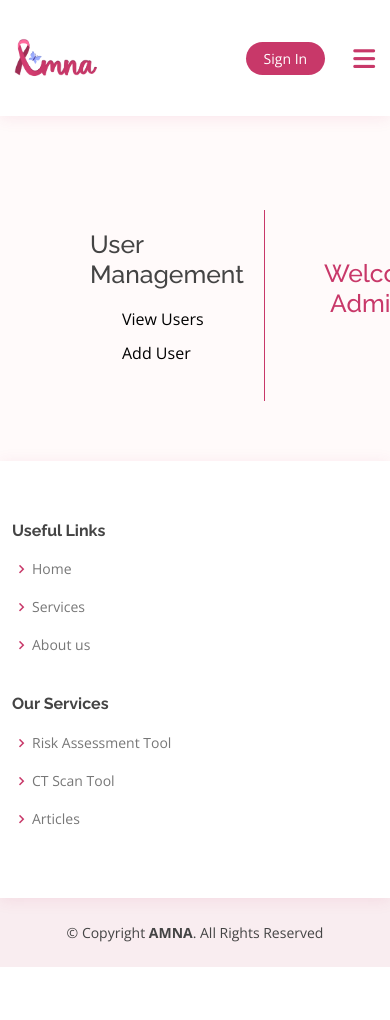
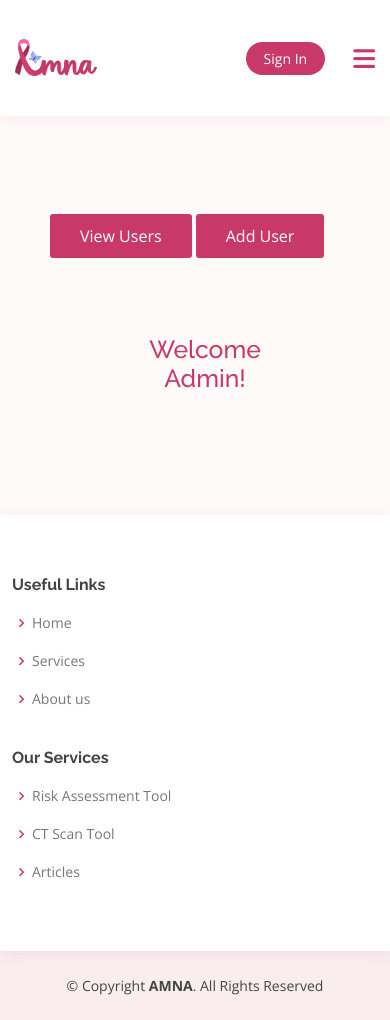
Before and after one commit to Aya-Hossam/Amna_Graduation_Project, a Flask app: page /admin in a window 390 px wide; the page is wider, and only the part inside the window is pictured. Before the commit the page ends 967 px from the top of that part, so only its background shows below. Run offline with Flask 3, Linux system fonts and the light colour scheme; some libraries are stand-ins or nearby versions.

Commit message:
admin responsive dashboard
1) sidebar is displayed as none on mobile
2) two buttons are displayed as none on the large screen and displayed only on mobile screen
3) the main container in flex on the large screen but every div is inline on moblie
4) java script for linking the two buttons wit the view users and add users functions

```diff
--- a/static/css/style.css
+++ b/static/css/style.css
@@ -1073,69 +1073,6 @@ section {
 }
 
 /*--------------------------------------------------------------
-Articles Old
---------------------------------------------------------------*/
-/* .articles {
-  overflow: hidden;
-  margin-top: 100px;
-}
-
-.articles .nav-tabs {
-  border: 0;
-}
-
-.articles .nav-link {
-  border: 0;
-  padding: 12px 15px 12px 0;
-  transition: 0.3s;
-  color: rgb(106, 0, 60);
-  border-radius: 0;
-  border-right: 2px solid #ebf1f6;
-  font-weight: 600;
-  font-size: 15px;
-}
-
-.articles .nav-link:hover {
-  color: #C83869;
-}
-
-.articles .nav-link.active {
-  color: #C83869;
-  border-color: #C83869;
-}
-
-.articles .tab-pane.active {
-  animation: fadeIn 0.5s ease-out;
-}
-
-.articles .details h3 {
-  font-size: 26px;
-  font-weight: 600;
-  margin-bottom: 20px;
-  color: rgb(106, 0, 60);
-}
-
-.articles .details p {
-  color: #777777;
-}
-
-.articles .details p:last-child {
-  margin-bottom: 0;
-}
-
-@media (max-width: 992px) {
-  .articles .nav-link {
-    border: 0;
-    padding: 15px;
-  }
-
-  .articles .nav-link.active {
-    color: #fff;
-    background: #C83869;
-  }
-} */
-
-/*--------------------------------------------------------------
 # articles
 --------------------------------------------------------------*/
 .articles{
@@ -1229,7 +1166,7 @@ Articles Old
 }
 
 /*--------------------------------------------------------------
-Articles
+Single Article
 --------------------------------------------------------------*/
 
 .article {
@@ -1469,7 +1406,7 @@ body{
   text-decoration: underline;
 }
 /*--------------------------------------------------------------
-# CT Tool
+# Breast Altrasound Tool
 --------------------------------------------------------------*/
 .CT-upload-form {
   margin: 15vh auto; /* Center the form horizontally */
@@ -1595,7 +1532,9 @@ body{
   color: #C83869;
 }
 
-/*admin*/
+/*--------------------------------------------------------------
+# Admin
+--------------------------------------------------------------*/
 .admin-container {
   display: flex;
   margin-top: 150px;
@@ -1642,7 +1581,6 @@ main {
   padding-left: 50px;
   flex: 1;
 }
-
 
 #user-table thead{
   border: 1px solid #A02D54;
@@ -1679,7 +1617,6 @@ main {
 }
 
 #search {
-  /* background-color: #ffbbd4; Light pink background */
   border: 1px solid #C23669; /* Light pink border */
   border-radius: 15px; /* Rounded corners */
   padding: 10px; /* Padding for spacing */
@@ -1717,7 +1654,6 @@ main {
 
 #user-table th, td {
   padding: 10px;
-  word-wrap: break-word;
   border: 1px solid #C83869;
 }
 
@@ -1812,6 +1748,40 @@ main {
 
 #add-user-form button[type=submit]:hover {
   background: #E689AE;
+}
+
+.mobile-buttons {
+  display: none; /* Initially hidden */
+}
+
+.mobile-buttons button{
+  background-color: #C83869;
+  color: white;
+  padding: 10px 10%;
+  border: none;
+  border-radius: 3px;
+  cursor: pointer;
+  font-size: 1rem;
+  transition: background-color 0.2s ease-in-out;
+}
+
+@media (max-width: 768px) {
+  .mobile-buttons {
+    display: block;/* Show on mobile */
+    justify-content: space-between; /* Space buttons evenly */
+    margin-bottom: 20px; /* Add some margin */
+    width: 100%;
+    position: block ;
+    padding-top: 150px;
+  }
+
+  .sidebar {
+    display: none; /* Hide sidebar on mobile */
+  }
+
+  .admin-container {
+    display: inline;
+  }
 }
 
 
--- a/static/js/main.js
+++ b/static/js/main.js
@@ -257,7 +257,29 @@ function switchForm(formId) {
   }
 }
 
-/*admin*/
+//--------------------------- Admin -------------------------------------
+
+const buttonContainer = document.getElementById('button-container');
+
+function showMobileButtons() {
+  // Check if screen size is mobile (replace 768px with your desired breakpoint)
+  if (window.innerWidth <= 768) {
+    const viewUsersBtn = document.createElement('button');
+    viewUsersBtn.id = 'view-users-mobile';
+    viewUsersBtn.textContent = 'View Users';
+
+    const addUserBtn = document.createElement('button');
+    addUserBtn.id = 'add-user-mobile';
+    addUserBtn.textContent = 'Add User';
+
+    buttonContainer.appendChild(viewUsersBtn);
+    buttonContainer.appendChild(addUserBtn);
+  }
+}
+
+window.addEventListener('resize', showMobileButtons);
+
+showMobileButtons(); // Call initially on page load
 
 
 // Function to populate user list table
--- a/templates/admin.html
+++ b/templates/admin.html
@@ -11,6 +11,10 @@
         <li><a href="#" onclick="showUserForm()" id="add-user">Add User</a></li>
       </ul>
     </nav>
+    <div class="mobile-buttons">
+        <button href='#' onclick="populateUserList()" id="view-users-mobile">View Users</button>
+        <button href="#" onclick="showUserForm()" id="add-user-mobile">Add User</button>
+    </div>
     <main id="main-content">
       <h2 id="title">Welcome Admin!</h2>
       <table id="user-table" class="hidden" >
```
